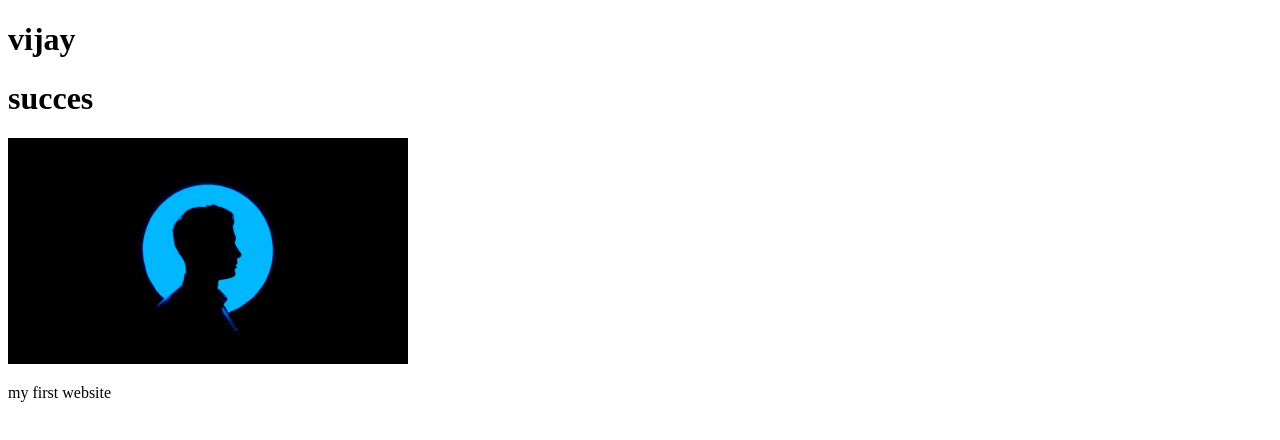
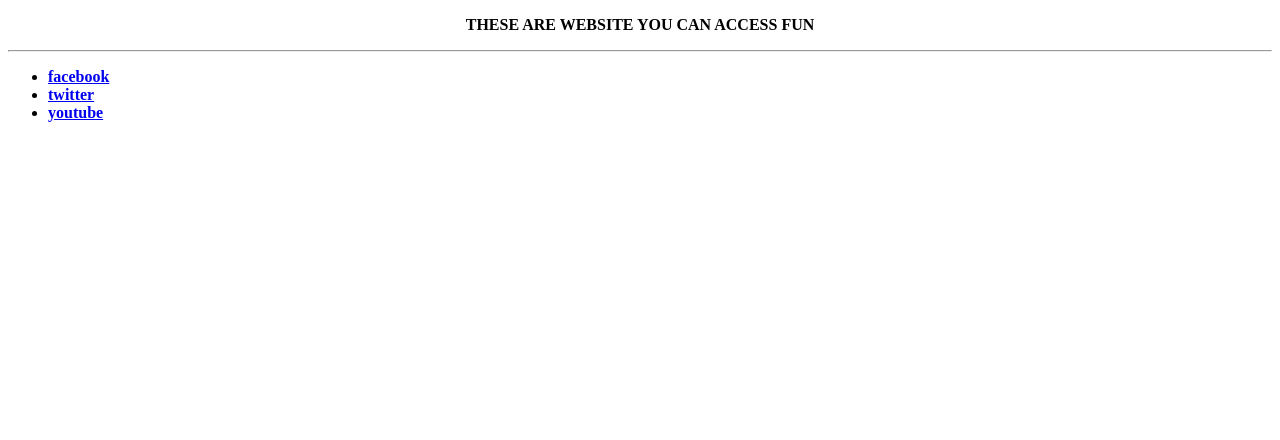
Before and after one commit to vijay070705/new3-vet, a plain HTML site: page index.html in a window 1280 px wide. Drawn offline with Linux system fonts and the light colour scheme.

Commit message:
added newname

```diff
--- a/index.html
+++ b/index.html
@@ -6,10 +6,16 @@
     <title>MY FIRST WEBSITE</title>
 </head>
 <body>
-    <h1>vijay</h1>
-    <h1>succes</h1>
-    <img width="400" src="profile.avif" alt="">
-    <p>my first website</p>
-
-</body>
+    <p align="center"><b>THESE ARE WEBSITE YOU CAN ACCESS FUN</b></pr />
+        <hr/> </p>
+        <ul>
+            <li>
+                <a
+                href="http://www.facebook.com"><b>facebook</b></a></li>
+                <li> <a href="http://www.twitter.com"><b>twitter</b></a></li>
+                <li>
+                    <a
+                    href="http://www.youtube.com"><b>youtube</b></a></li>
+                    </ul>
+                    </body>
 </html>
```
